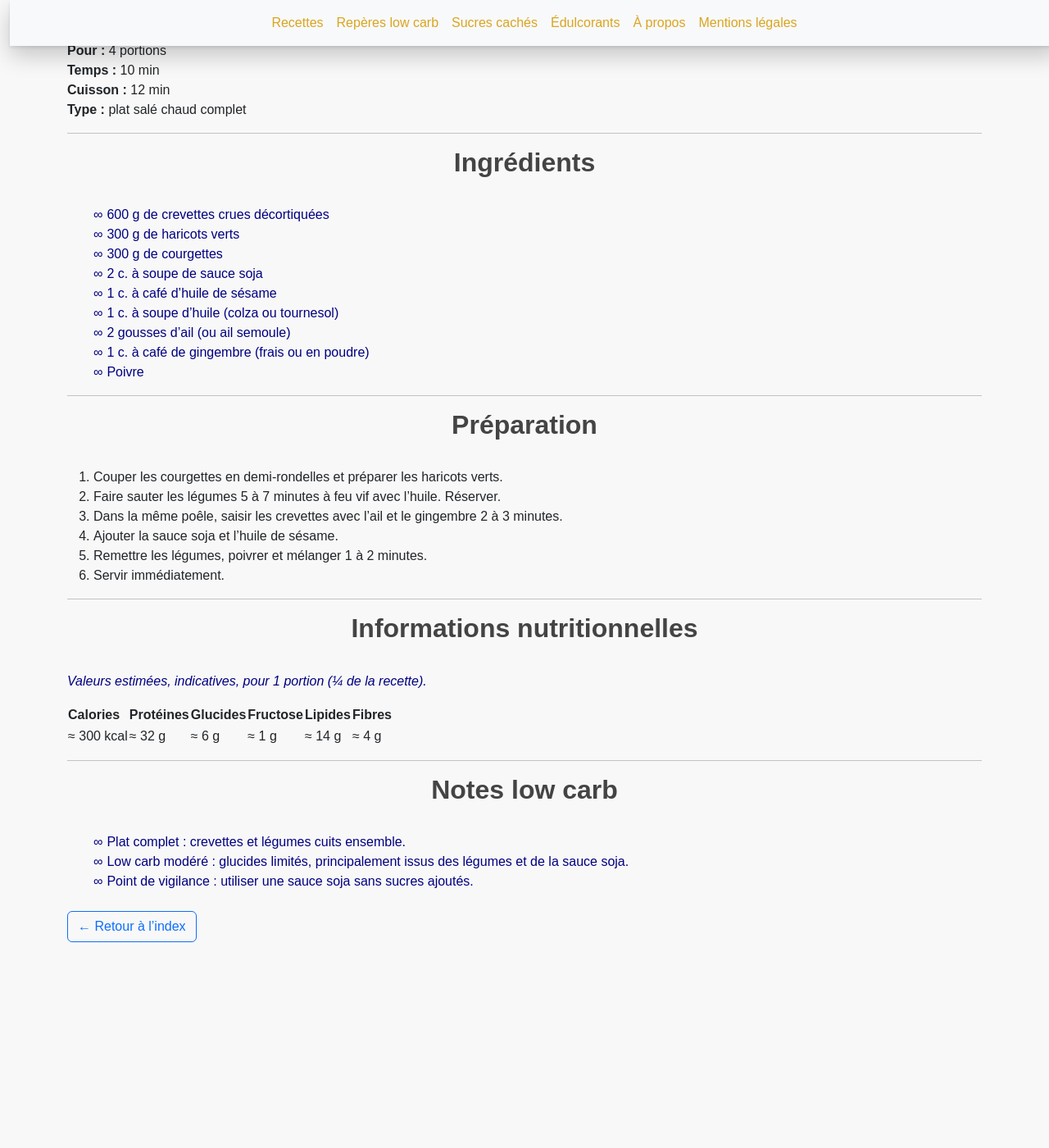
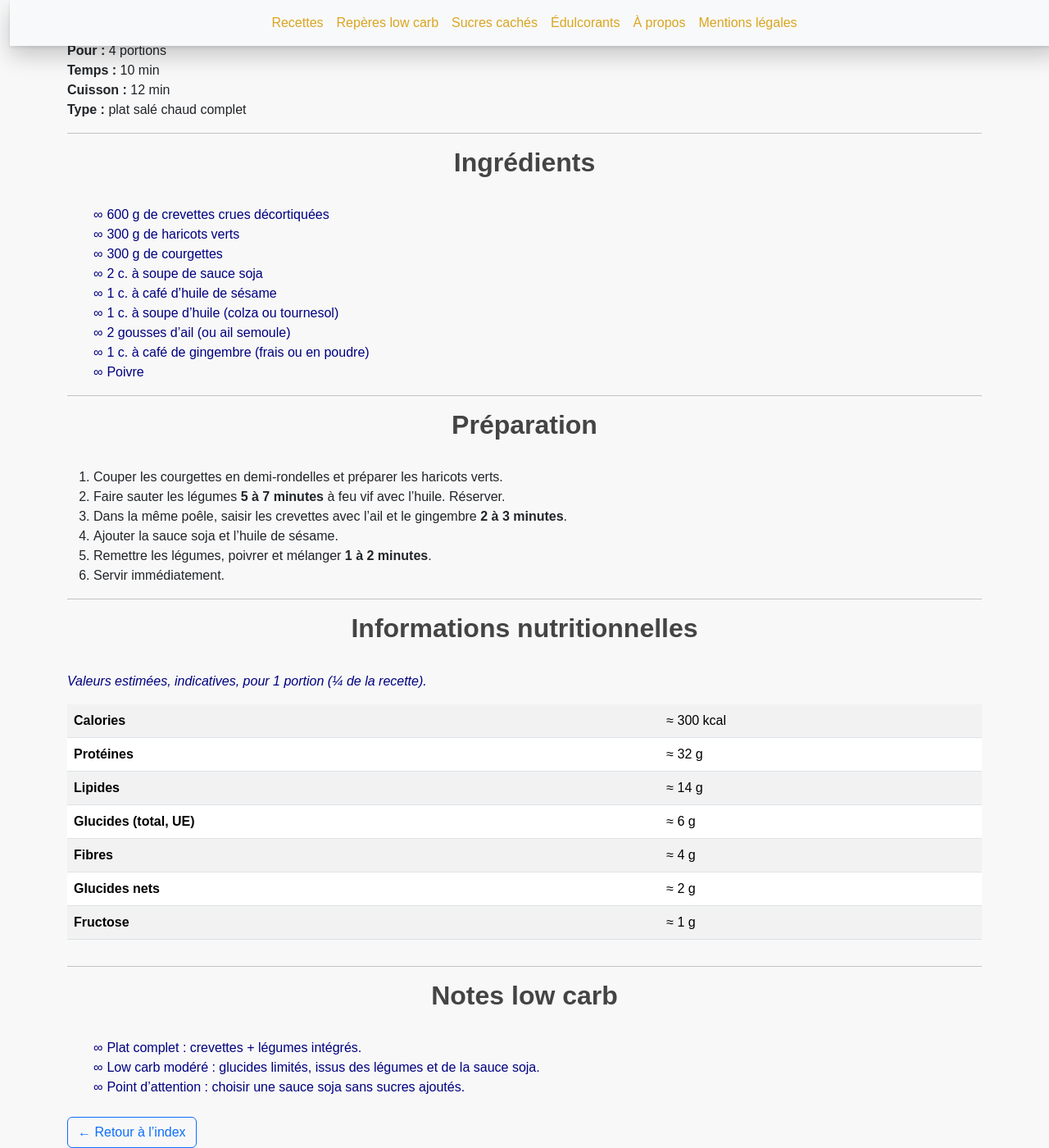
Before and after one commit to laurie-boissay/laurie-boissay.github.io, a Jekyll site: the page built from recettes/crevettes-ail-gingembre-legumes.html, in a window 1280 px wide and 1400 px high, scrolled down 296 px. Shown: the whole window at 82% size. Built offline with Jekyll 4.4.1, drawn with Linux system fonts in a browser that asks for light colours; before the commit the page ends 1445 px from its top, so only the background shows below that.

Commit message:
Update crevettes-ail-gingembre-legumes.html
tableau

```diff
--- a/recettes/crevettes-ail-gingembre-legumes.html
+++ b/recettes/crevettes-ail-gingembre-legumes.html
@@ -30,17 +30,17 @@ extra_head: |
       "300 g de courgettes",
       "2 c. à soupe de sauce soja",
       "1 c. à café d'huile de sésame",
-      "1 c. à soupe d'huile de colza ou tournesol",
+      "1 c. à soupe d'huile (colza ou tournesol)",
       "2 gousses d'ail",
       "1 c. à café de gingembre (frais ou en poudre)",
       "Poivre"
     ],
     "recipeInstructions": [
       { "@type": "HowToStep", "text": "Couper les courgettes en demi-rondelles et préparer les haricots verts." },
-      { "@type": "HowToStep", "text": "Faire sauter les légumes 5 à 7 minutes à feu vif avec l’huile. Réserver." },
-      { "@type": "HowToStep", "text": "Saisir les crevettes avec l’ail et le gingembre 2 à 3 minutes." },
+      { "@type": "HowToStep", "text": "Sauter les légumes 5–7 minutes à feu vif avec l’huile. Réserver." },
+      { "@type": "HowToStep", "text": "Saisir les crevettes avec l’ail et le gingembre 2–3 minutes." },
       { "@type": "HowToStep", "text": "Ajouter la sauce soja et l’huile de sésame." },
-      { "@type": "HowToStep", "text": "Remettre les légumes, poivrer et mélanger 1 à 2 minutes." }
+      { "@type": "HowToStep", "text": "Remettre les légumes, poivrer et mélanger 1–2 minutes." }
     ]
   }
   </script>
@@ -77,10 +77,10 @@ extra_head: |
 
 <ol class="recipe-steps">
   <li>Couper les courgettes en demi-rondelles et préparer les haricots verts.</li>
-  <li>Faire sauter les légumes 5 à 7 minutes à feu vif avec l’huile. Réserver.</li>
-  <li>Dans la même poêle, saisir les crevettes avec l’ail et le gingembre 2 à 3 minutes.</li>
+  <li>Faire sauter les légumes <strong>5 à 7 minutes</strong> à feu vif avec l’huile. Réserver.</li>
+  <li>Dans la même poêle, saisir les crevettes avec l’ail et le gingembre <strong>2 à 3 minutes</strong>.</li>
   <li>Ajouter la sauce soja et l’huile de sésame.</li>
-  <li>Remettre les légumes, poivrer et mélanger 1 à 2 minutes.</li>
+  <li>Remettre les légumes, poivrer et mélanger <strong>1 à 2 minutes</strong>.</li>
   <li>Servir immédiatement.</li>
 </ol>
 
@@ -93,28 +93,19 @@ extra_head: |
 </p>
 
 <div class="recipe-nutrition">
-  <table class="recipe-table">
-    <thead>
-      <tr>
-        <th>Calories</th>
-        <th>Protéines</th>
-        <th>Glucides</th>
-        <th>Fructose</th>
-        <th>Lipides</th>
-        <th>Fibres</th>
-      </tr>
-    </thead>
-    <tbody>
-      <tr>
-        <td>≈ 300 kcal</td>
-        <td>≈ 32 g</td>
-        <td>≈ 6 g</td>
-        <td>≈ 1 g</td>
-        <td>≈ 14 g</td>
-        <td>≈ 4 g</td>
-      </tr>
-    </tbody>
-  </table>
+  <div class="table-responsive">
+    <table class="table table-striped">
+      <tbody>
+        <tr><th>Calories</th><td>≈ 300 kcal</td></tr>
+        <tr><th>Protéines</th><td>≈ 32 g</td></tr>
+        <tr><th>Lipides</th><td>≈ 14 g</td></tr>
+        <tr><th>Glucides (total, UE)</th><td>≈ 6 g</td></tr>
+        <tr><th>Fibres</th><td>≈ 4 g</td></tr>
+        <tr><th>Glucides nets</th><td>≈ 2 g</td></tr>
+        <tr><th>Fructose</th><td>≈ 1 g</td></tr>
+      </tbody>
+    </table>
+  </div>
 </div>
 
 <hr>
@@ -122,7 +113,7 @@ extra_head: |
 <h2>Notes low carb</h2>
 
 <ul class="recipe-notes">
-  <li><strong>Plat complet :</strong> crevettes et légumes cuits ensemble.</li>
-  <li><strong>Low carb modéré :</strong> glucides limités, principalement issus des légumes et de la sauce soja.</li>
-  <li><strong>Point de vigilance :</strong> utiliser une sauce soja sans sucres ajoutés.</li>
+  <li><strong>Plat complet :</strong> crevettes + légumes intégrés.</li>
+  <li><strong>Low carb modéré :</strong> glucides limités, issus des légumes et de la sauce soja.</li>
+  <li><strong>Point d’attention :</strong> choisir une sauce soja sans sucres ajoutés.</li>
 </ul>
```
